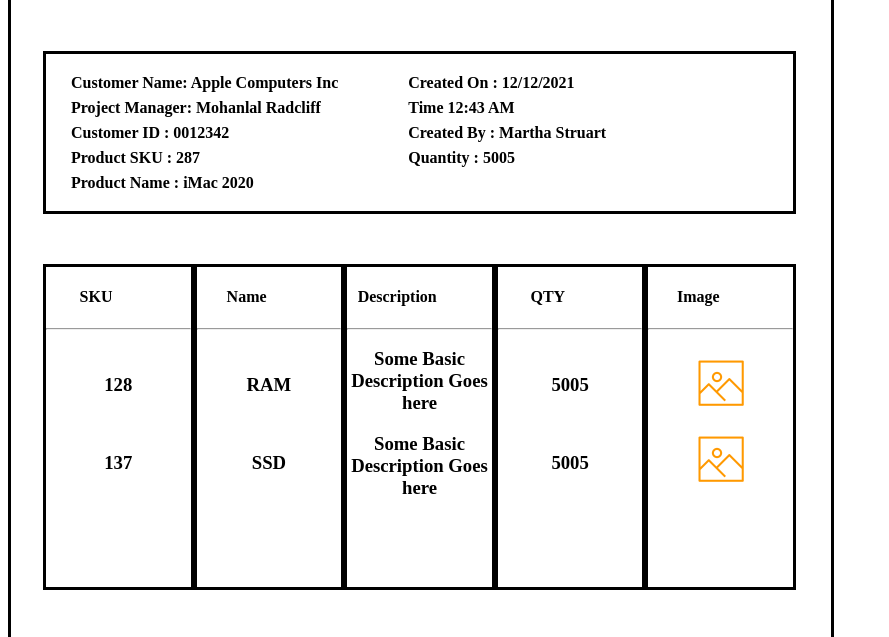
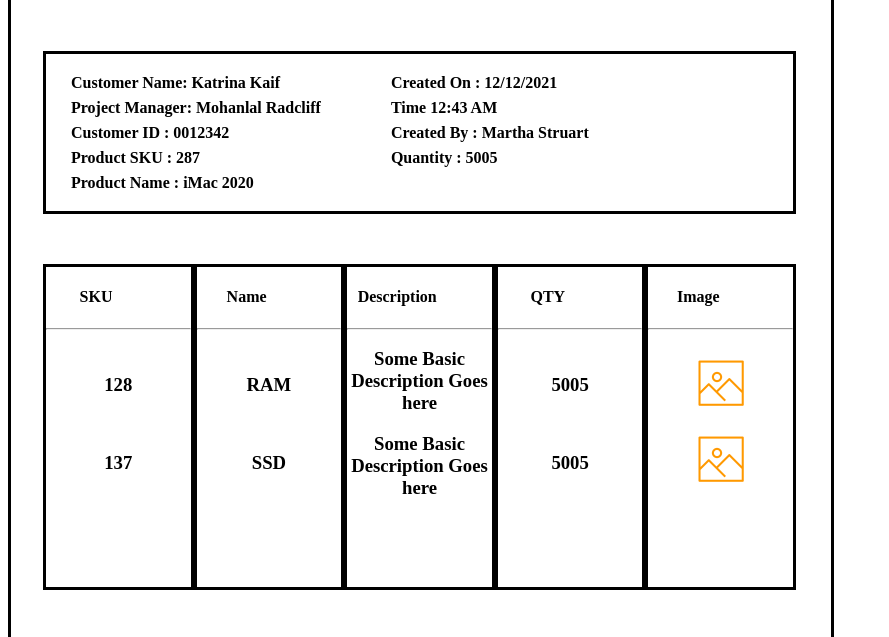
Before and after one commit to rohitkatbamna/receipt-, a plain HTML site: page index.html in a window 1280 px wide. Shown: the part 134-771 px from the top of the page, without its empty margins (0-889 px from the left). Drawn offline with Linux system fonts and the light colour scheme.

Commit message:
Update index.html

```diff
--- a/index.html
+++ b/index.html
@@ -11,7 +11,7 @@
                 <img  id="secondimage" src="./two.jpg" height="100" width="100" alt="barcode">
             <section>
                 <div id="oneContainer">
-                    <p> Customer Name: Apple Computers Inc <br>
+                    <p> Customer Name: Katrina Kaif <br>
                         Project Manager: Mohanlal Radcliff  <br>
                         Customer ID : 0012342 <br>
                         Product SKU : 287  <br>
```
